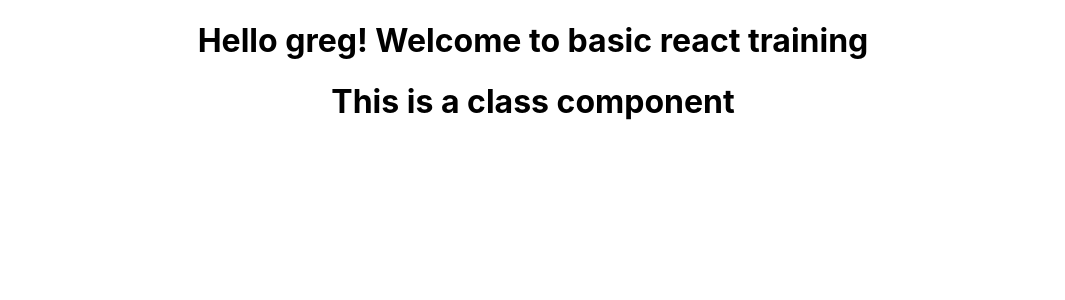
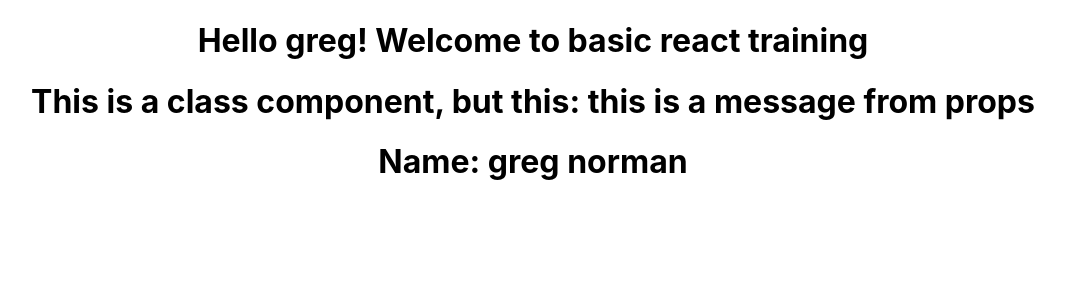
Before and after one commit to zannager/basic-react, a React (Create React App) app in the folder myproject/: page / in a window 1280 px wide. Shown: the top 300 px of the page, without its empty margins (107-1172 px from the left). Built offline with nearby package versions, Linux system fonts and the light colour scheme.

Commit message:
react basic

```diff
--- a/myproject/src/App.js
+++ b/myproject/src/App.js
@@ -2,12 +2,14 @@ import logo from './logo.svg';
 import './App.css';
 import Hello from './components/Hello'
 import Message from './components/Message';
+import Profile from './components/Profile';
 
 function App() {
   return (
     <div className="App">
       <Hello />
-      <Message />
+      <Message messageContent="this is a message from props"/>
+      <Profile name="greg" lastname="norman"/>
     </div>
   );
 }
--- a/myproject/src/components/Message.js
+++ b/myproject/src/components/Message.js
@@ -2,7 +2,7 @@ import { Component } from "react";
 
 class Message extends Component{
     render() {
-        return <h1>This is a class component</h1>
+        return <h1>This is a class component, but this: {this.props.messageContent}</h1>
     }
 }
 
--- /dev/null
+++ b/myproject/src/components/Profile.js
@@ -0,0 +1,6 @@
+function Profile (props) {
+    console.log(props);
+    return <h1>Name: {props.name} {props.lastname}</h1>
+}
+
+export default Profile;
```
